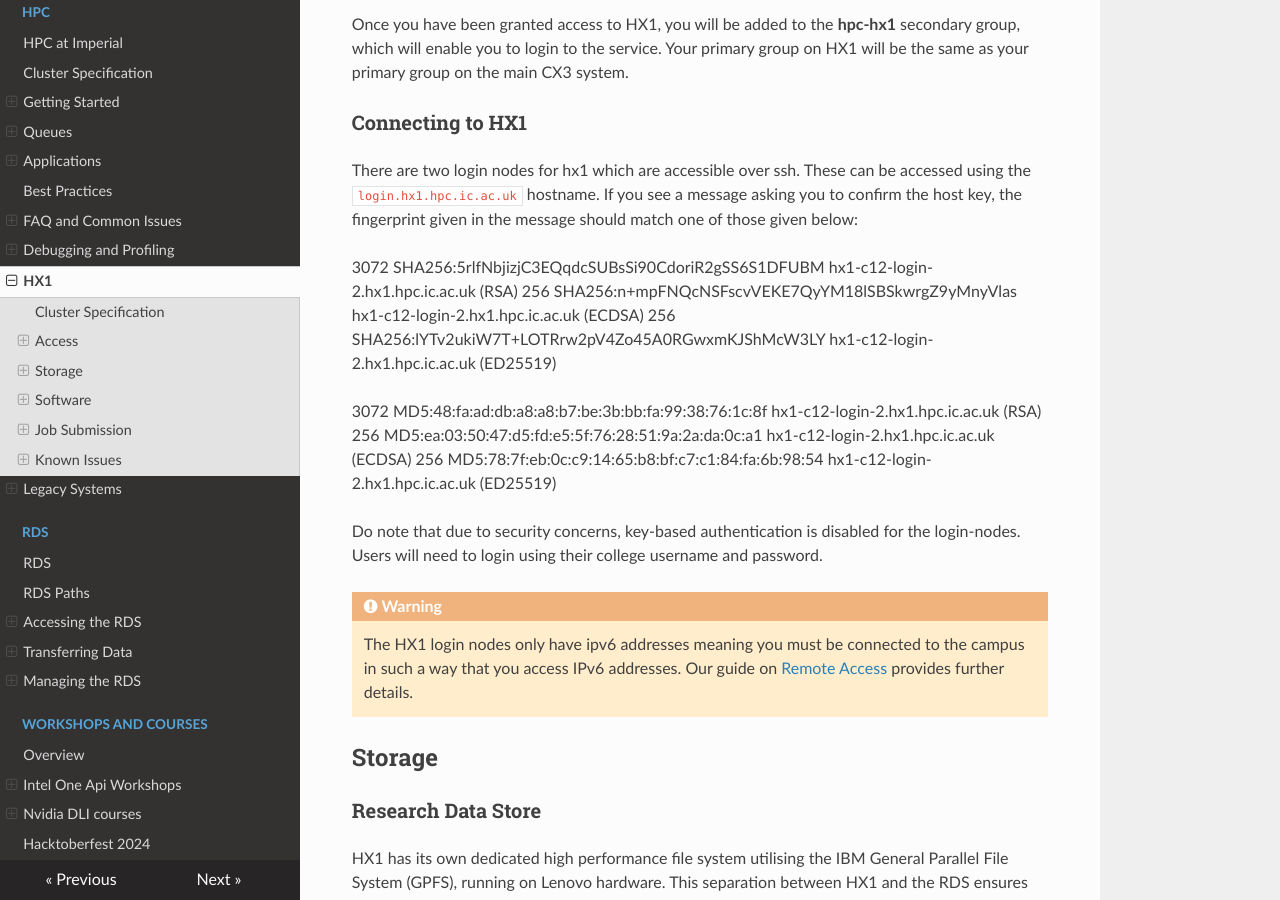
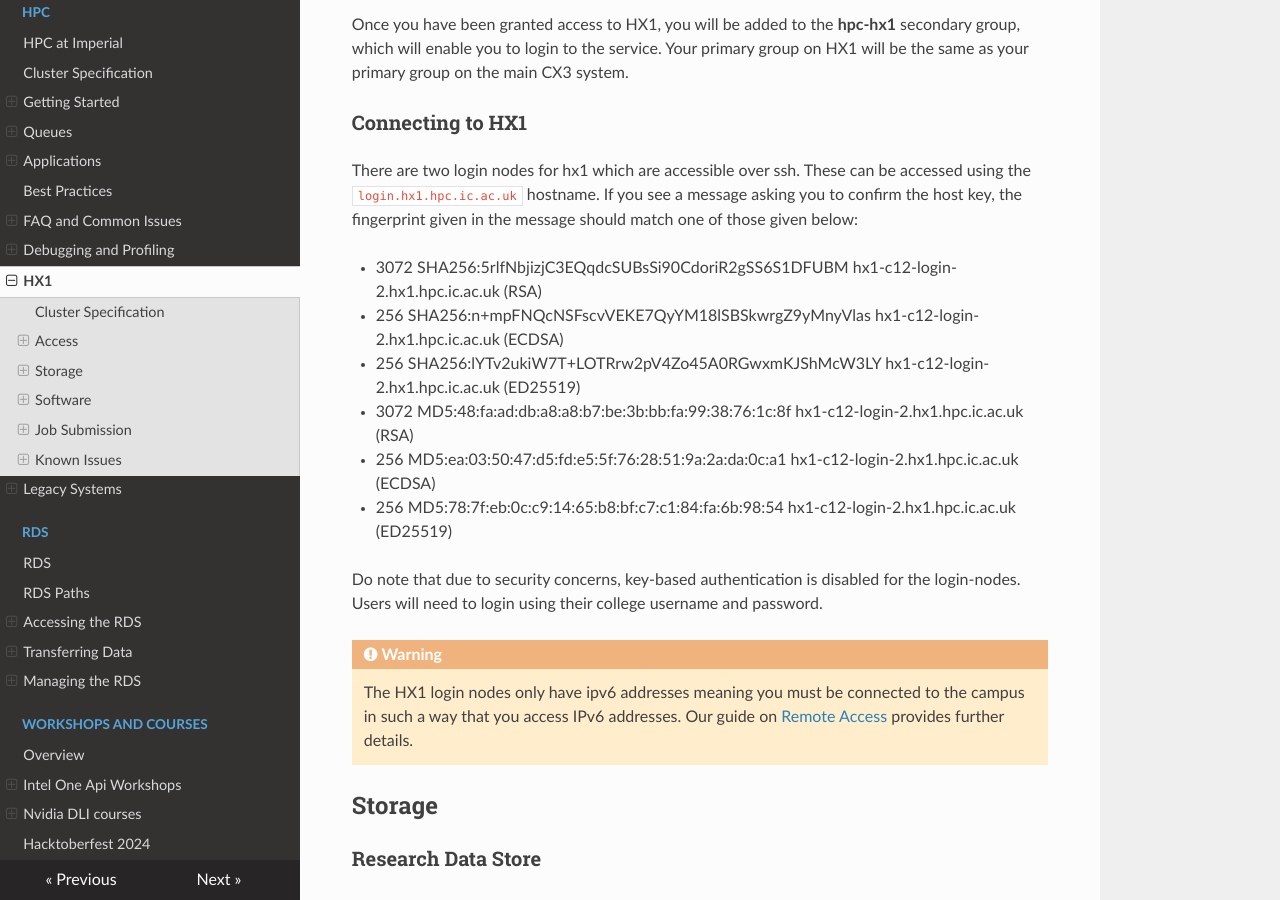
Before and after one commit to ImperialCollegeLondon/icl-rcs-user-guide, an MkDocs documentation site: the page built from docs/hpc/hx1.md, in a window 1280 px wide and 900 px high, scrolled down 1010 px. Built offline with MkDocs 1.6.1, drawn with Linux system fonts in a browser that asks for light colours; nearby versions of some CDN libraries.

Commit message:
Using bullet points

```diff
--- a/docs/hpc/hx1.md
+++ b/docs/hpc/hx1.md
@@ -28,14 +28,14 @@ Once you have been granted access to HX1, you will be added to the **hpc-hx1** s
 
 There are two login nodes for hx1 which are accessible over ssh. These can be accessed using the `login.hx1.hpc.ic.ac.uk` hostname. If you see a message asking you to confirm the host key, the fingerprint given in the message should match one of those given below:
 
-3072 SHA256:5rlfNbjizjC3EQqdcSUBsSi90CdoriR2gSS6S1DFUBM hx1-c12-login-2.hx1.hpc.ic.ac.uk (RSA)
-256 SHA256:n+mpFNQcNSFscvVEKE7QyYM18lSBSkwrgZ9yMnyVlas hx1-c12-login-2.hx1.hpc.ic.ac.uk (ECDSA)
-256 SHA256:lYTv2ukiW7T+LOTRrw2pV4Zo45A0RGwxmKJShMcW3LY hx1-c12-login-2.hx1.hpc.ic.ac.uk (ED25519)
 
+* 3072 SHA256:5rlfNbjizjC3EQqdcSUBsSi90CdoriR2gSS6S1DFUBM hx1-c12-login-2.hx1.hpc.ic.ac.uk (RSA)
+* 256 SHA256:n+mpFNQcNSFscvVEKE7QyYM18lSBSkwrgZ9yMnyVlas hx1-c12-login-2.hx1.hpc.ic.ac.uk (ECDSA)
+* 256 SHA256:lYTv2ukiW7T+LOTRrw2pV4Zo45A0RGwxmKJShMcW3LY hx1-c12-login-2.hx1.hpc.ic.ac.uk (ED25519)
 
-3072 MD5:48:fa:ad:db:a8:a8:b7:be:3b:bb:fa:99:38:76:1c:8f hx1-c12-login-2.hx1.hpc.ic.ac.uk (RSA)
-256 MD5:ea:03:50:47:d5:fd:e5:5f:76:28:51:9a:2a:da:0c:a1 hx1-c12-login-2.hx1.hpc.ic.ac.uk (ECDSA)
-256 MD5:78:7f:eb:0c:c9:14:65:b8:bf:c7:c1:84:fa:6b:98:54 hx1-c12-login-2.hx1.hpc.ic.ac.uk (ED25519)
+* 3072 MD5:48:fa:ad:db:a8:a8:b7:be:3b:bb:fa:99:38:76:1c:8f hx1-c12-login-2.hx1.hpc.ic.ac.uk (RSA)
+* 256 MD5:ea:03:50:47:d5:fd:e5:5f:76:28:51:9a:2a:da:0c:a1 hx1-c12-login-2.hx1.hpc.ic.ac.uk (ECDSA)
+* 256 MD5:78:7f:eb:0c:c9:14:65:b8:bf:c7:c1:84:fa:6b:98:54 hx1-c12-login-2.hx1.hpc.ic.ac.uk (ED25519)
 
 Do note that due to security concerns, key-based authentication is disabled for the login-nodes. Users will need to login using their college username and password.
 
```
